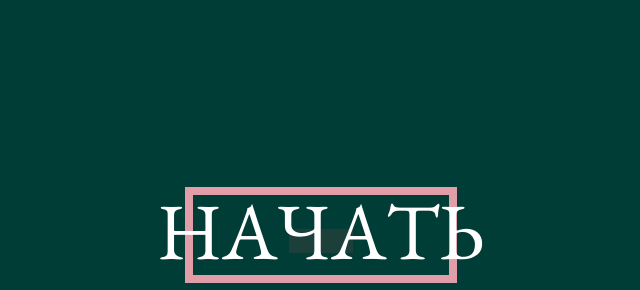
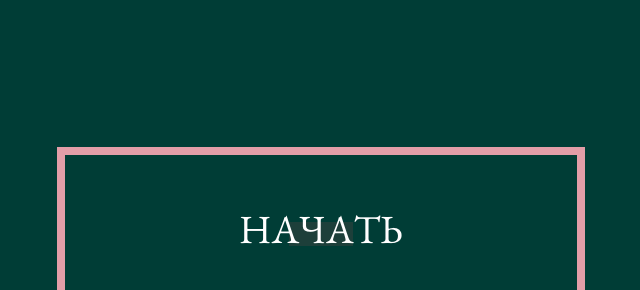
Before and after one commit to kaktuseducation/Korean, a plain HTML site: page index.html in a window 1280 px wide. Shown: the part 165-455 px from the top of the page, without its empty margins (319-959 px from the left). Drawn offline with Linux system fonts and the light colour scheme.

Commit message:
Update style.css

```diff
--- a/CSS/style.css
+++ b/CSS/style.css
@@ -29,8 +29,8 @@ body{
     background-color: argb(0,0,0);
     border: 1vh solid #e29ea8;
     display: flex;
-    width: 20vw;
-    height: 10vh;
+    width: 40vw;
+    height: 20vh;
     justify-content: center;
     align-items: center;
 }
@@ -38,7 +38,7 @@ body{
 .start{
     position: absolute;
     font-family: "Garamond";
-    font-size: 10vh;
+    font-size: 5vh;
     color: white;
     border: 1vh solid #1d3f3a;
     background: #1d3f3a;
```
